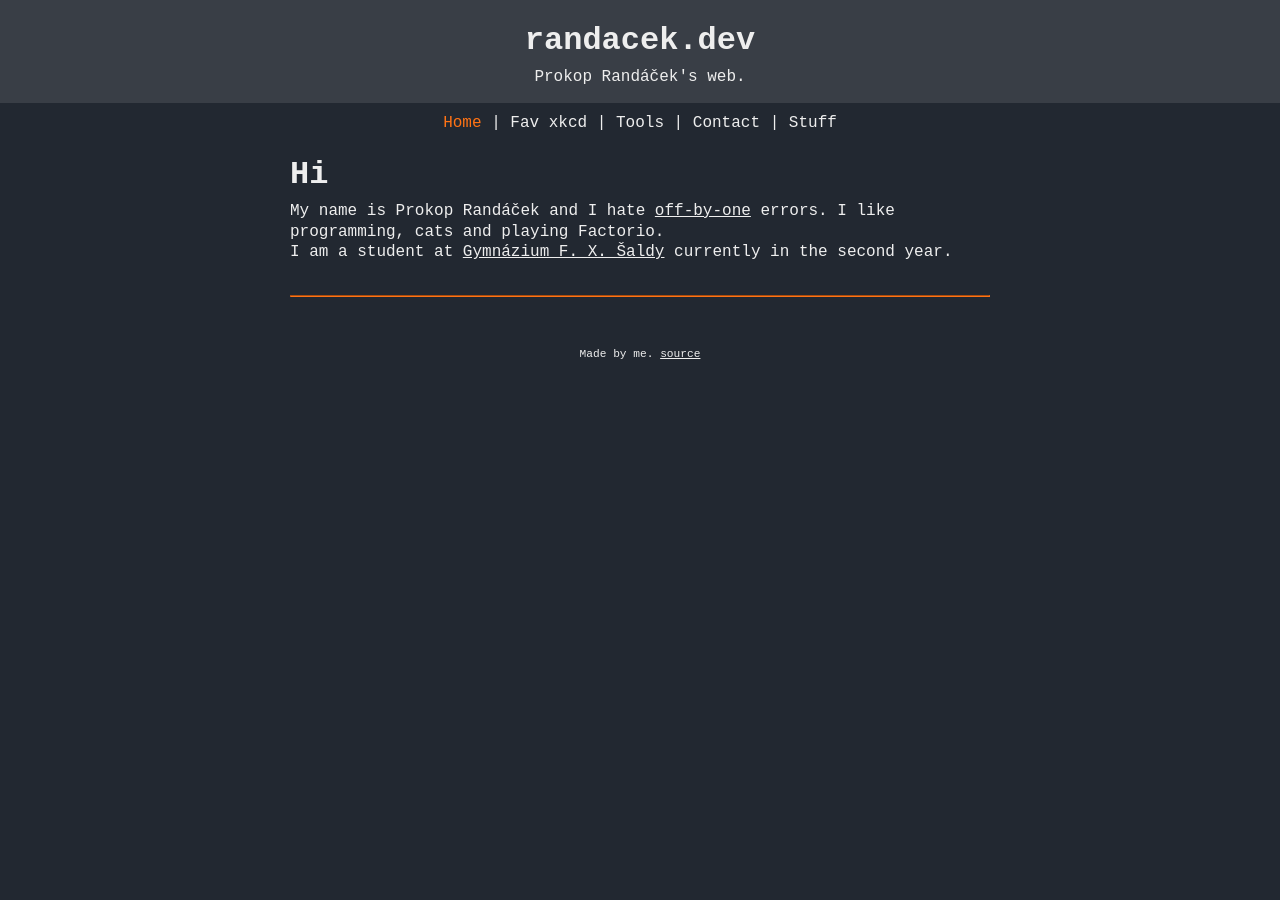
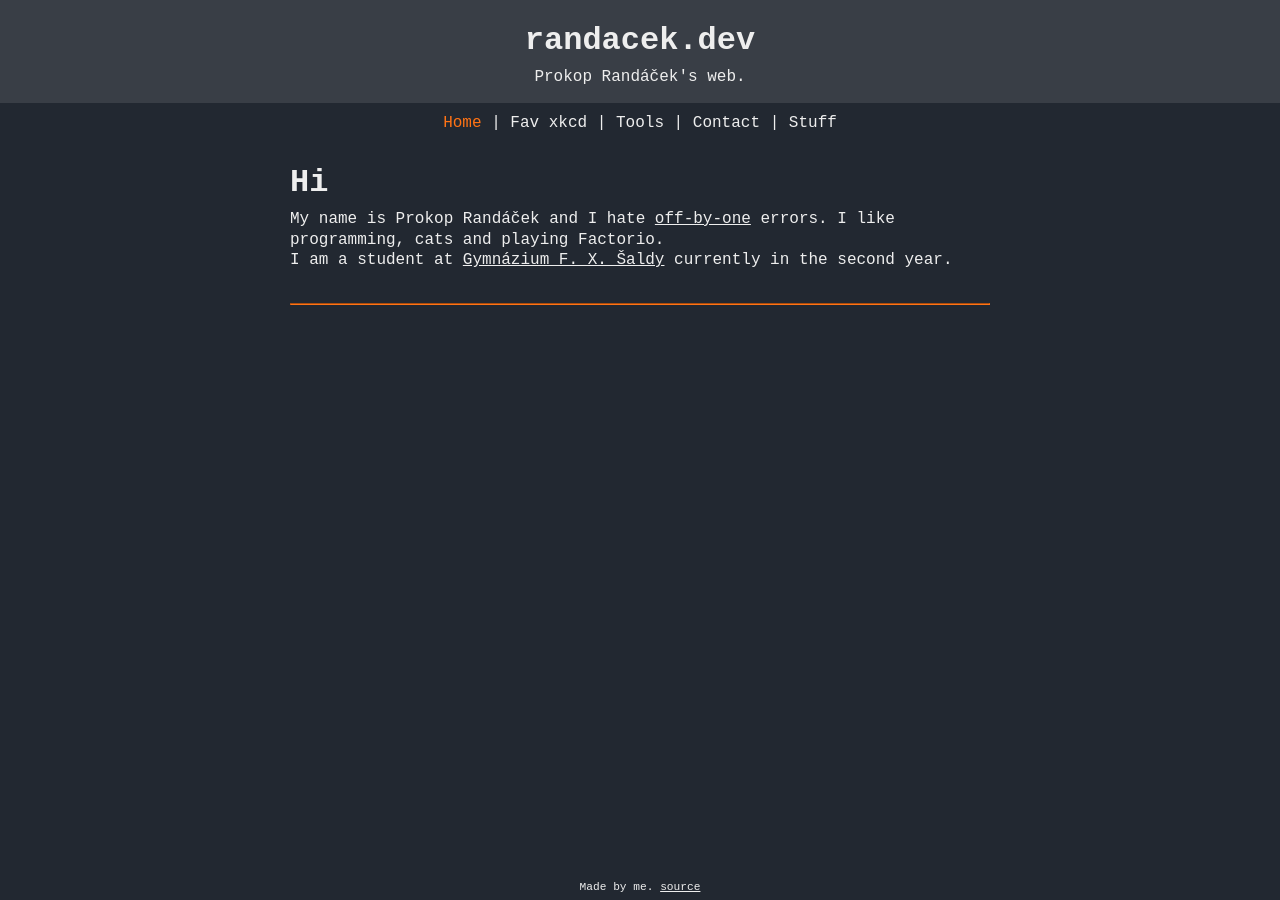
Before and after one commit to ProkopRandacek/randacek.dev, a Jekyll site: the page built from content/index.md, in a window 1280 px wide. Built offline with Jekyll 4.4.1, drawn with Linux system fonts in a browser that asks for light colours.

Commit message:
footer margin

```diff
--- a/assets/styles.css
+++ b/assets/styles.css
@@ -13,9 +13,16 @@
     scrollbar-width: none;
 }
 
+html {
+	height: 100%;
+}
+
 body {
     margin: 0px;
     background-color: #222831;
+	height: 100%;
+	display: flex;
+	flex-direction: column;
 }
 
 h1, h3 {
@@ -45,16 +52,23 @@ hr {
 	margin-top: 0px;
 }
 
+.navbar {
+	padding-top: 10px;
+	margin: 0px;
+}
+
 .content {
     max-width: 700px;
     padding-left: 1em;
     padding-right: 1em;
+	margin-top: 0.5em;
 }
 
 .footer {
     font-size: 70%;
     padding-bottom: 5px;
     padding-top: 3em;
+	margin-bottom: 0px;
 }
 
 input, select { color: black; }
@@ -63,7 +77,6 @@ input, select { color: black; }
 p { margin-bottom: 20px; }
 ul { padding-left: 20px; }
 .t { padding-bottom: 1em; }
-.navbar { padding-top: 10px; }
 .navbar a { text-decoration: none; }
 .navbar .current a { color: #ff7315; }
 .content, .content * { text-align: left; }
```
